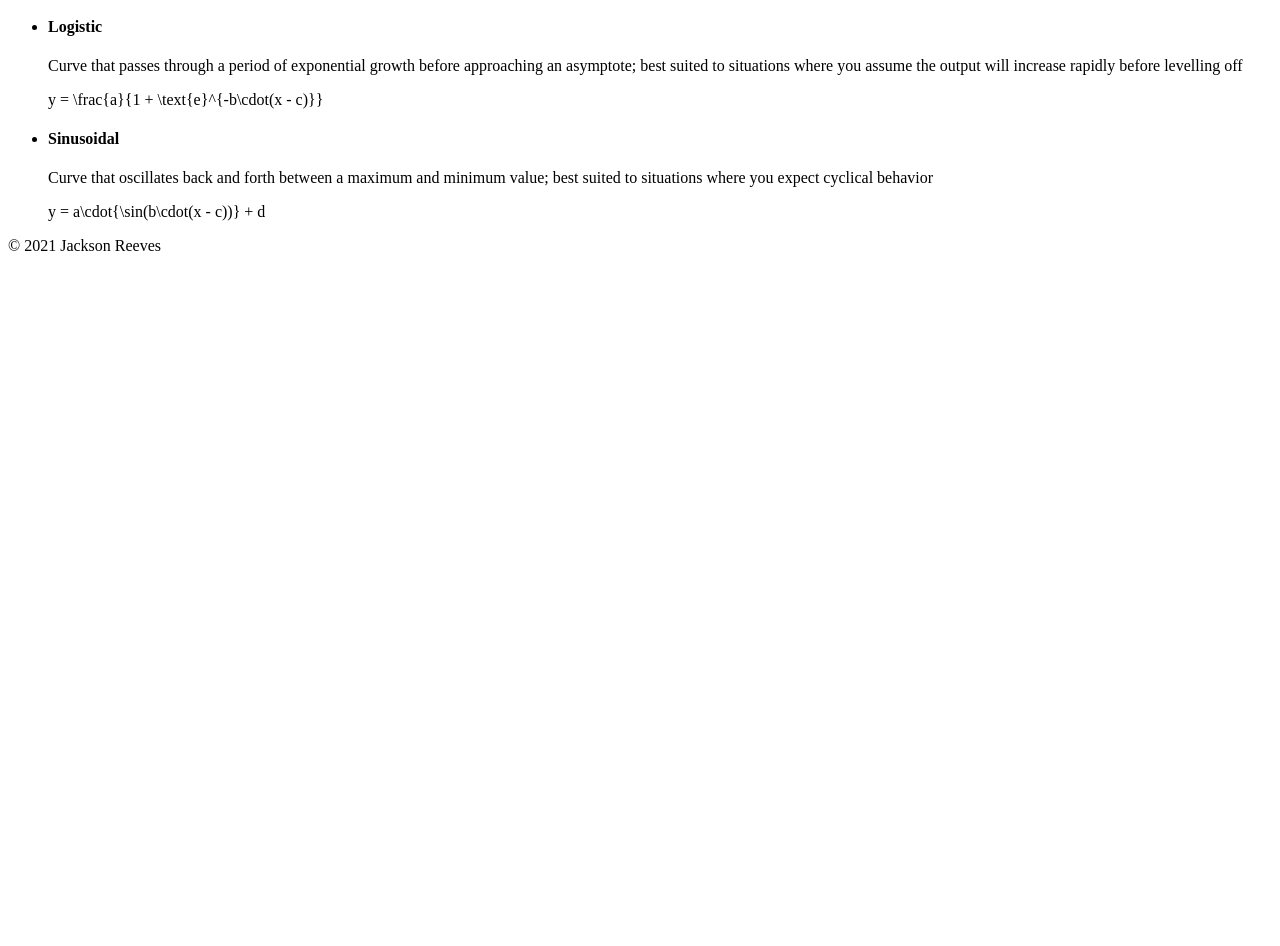
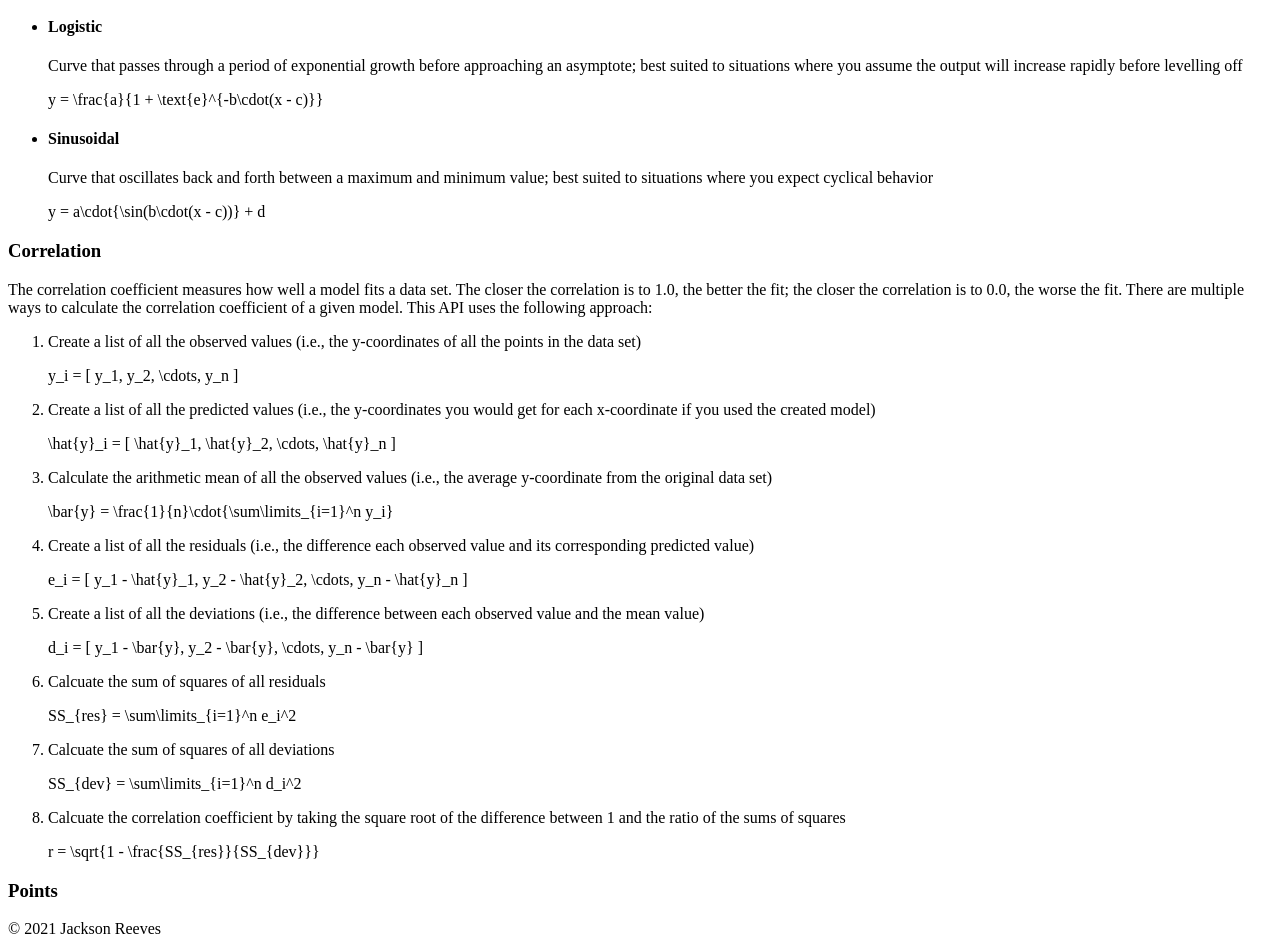
Before and after one commit to jtreeves/regressions_api, a Flask app: page /math in a window 1280 px wide. Shown: the part 1029-1975 px from the top of the page. Before the commit the page ends 1280 px from the top, so only its background shows below. Run offline with Flask 2, Linux system fonts and the light colour scheme; some libraries are stand-ins or nearby versions.

Commit message:
[pages/math] Add section about correlation coefficient

```diff
--- a/app/templates/pages/math.html
+++ b/app/templates/pages/math.html
@@ -17,7 +17,9 @@
 {% block content %}
     <h2>Math</h2>
 
-    <p>Here are some explanations of mathematical concepts relevant to the output from the API. Learn how to use the API to create equations, what correlation means, and which types of points reveal which types of information.</p>
+    <p>
+        Here are some explanations of mathematical concepts relevant to the output from the API. Learn how to use the API to create equations, what correlation means, and which types of points reveal which types of information.
+    </p>
 
     <h3>Equations</h3>
 
@@ -99,4 +101,63 @@
             </p>
         </li>
     </ul>
+
+    <h3>Correlation</h3>
+
+    <p>
+        The correlation coefficient measures how well a model fits a data set. The closer the correlation is to 1.0, the better the fit; the closer the correlation is to 0.0, the worse the fit. There are multiple ways to calculate the correlation coefficient of a given model. This API uses the following approach:
+    </p>
+
+    <ol>
+        <li>
+            Create a list of all the observed values (i.e., the y-coordinates of all the points in the data set)
+            <p lang="latex">
+                y_i = [ y_1, y_2, \cdots, y_n ]
+            </p>
+        </li>
+        <li>
+            Create a list of all the predicted values (i.e., the y-coordinates you would get for each x-coordinate if you used the created model)
+            <p lang="latex">
+                \hat{y}_i = [ \hat{y}_1, \hat{y}_2, \cdots, \hat{y}_n ]
+            </p>
+        </li>
+        <li>
+            Calculate the arithmetic mean of all the observed values (i.e., the average y-coordinate from the original data set)
+            <p lang="latex">
+                \bar{y} = \frac{1}{n}\cdot{\sum\limits_{i=1}^n y_i}
+            </p>
+        </li>
+        <li>
+            Create a list of all the residuals (i.e., the difference each observed value and its corresponding predicted value)
+            <p lang="latex">
+                e_i = [ y_1 - \hat{y}_1, y_2 - \hat{y}_2, \cdots, y_n - \hat{y}_n ]
+            </p>
+        </li>
+        <li>
+            Create a list of all the deviations (i.e., the difference between each observed value and the mean value)
+            <p lang="latex">
+                d_i = [ y_1 - \bar{y}, y_2 - \bar{y}, \cdots, y_n - \bar{y} ]
+            </p>
+        </li>
+        <li>
+            Calcuate the sum of squares of all residuals
+            <p lang="latex">
+                SS_{res} = \sum\limits_{i=1}^n e_i^2
+            </p>
+        </li>
+        <li>
+            Calcuate the sum of squares of all deviations
+            <p lang="latex">
+                SS_{dev} = \sum\limits_{i=1}^n d_i^2
+            </p>
+        </li>
+        <li>
+            Calcuate the correlation coefficient by taking the square root of the difference between 1 and the ratio of the sums of squares
+            <p lang="latex">
+                r = \sqrt{1 - \frac{SS_{res}}{SS_{dev}}}
+            </p>
+        </li>
+    </ol>
+
+    <h3>Points</h3>
 {% endblock %}
```
